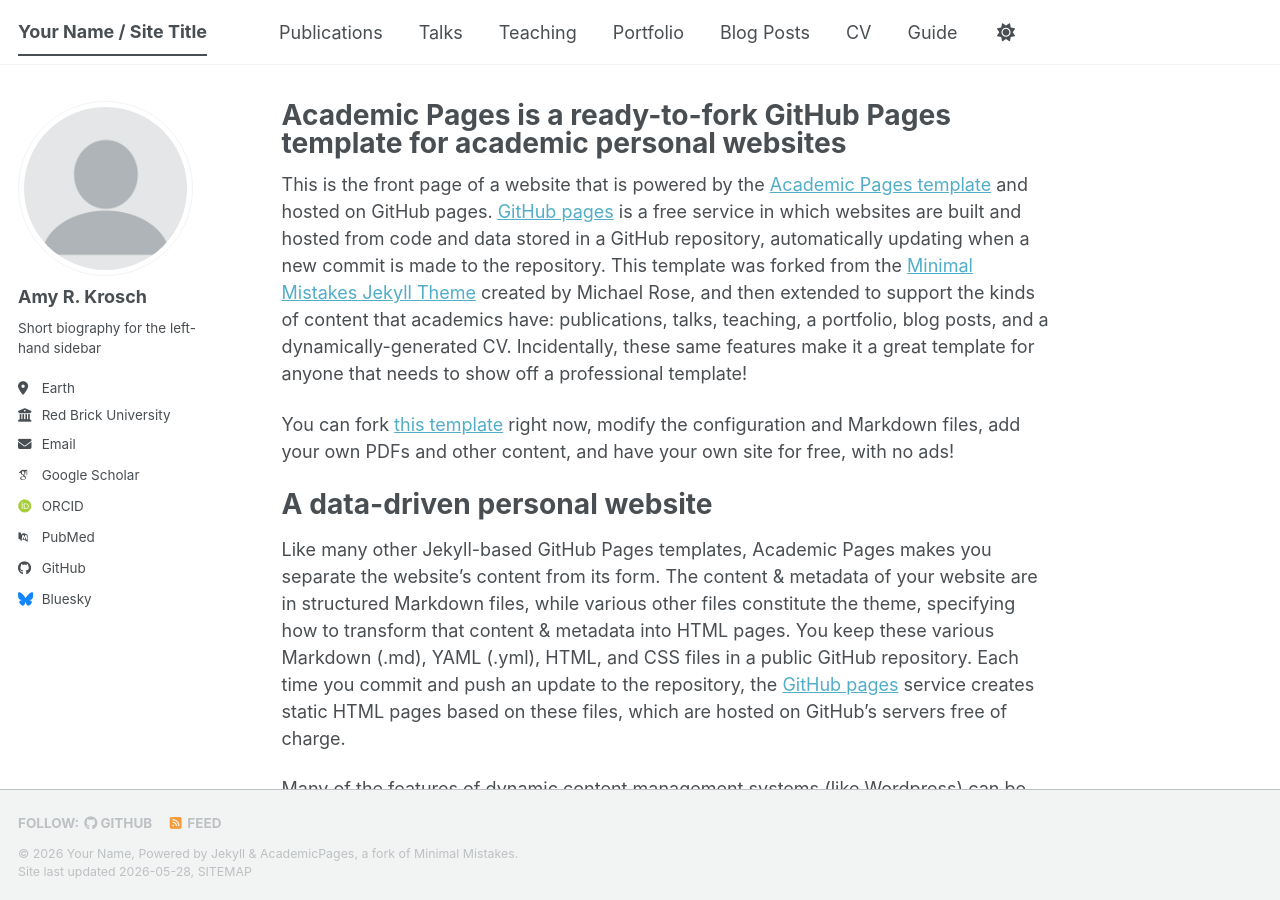
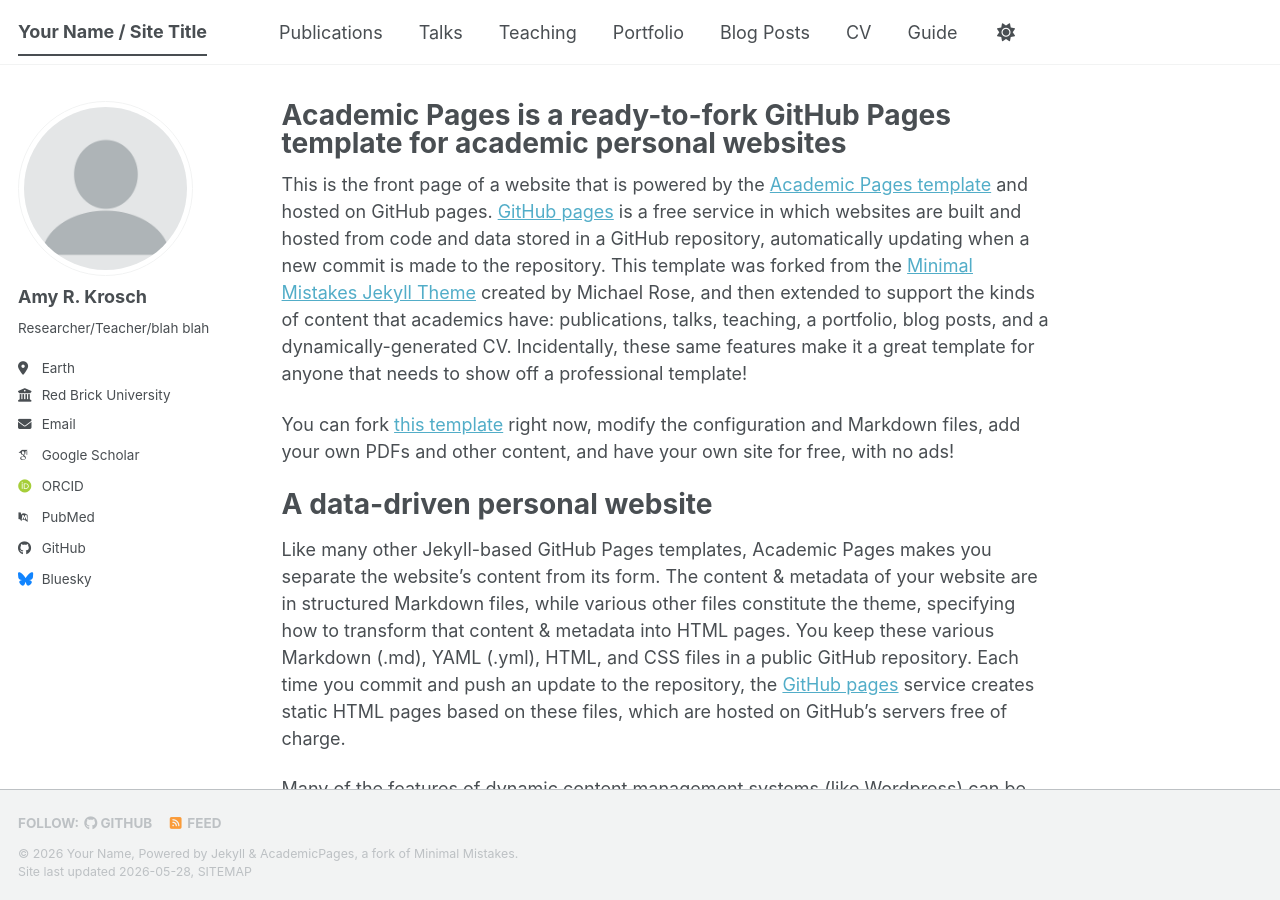
Before and after one commit to amykrosch/amykrosch.github.io, a Jekyll site: the page built from _pages/about.md, in a window 1280 px wide and 900 px high. Built offline with Jekyll 4.4.1, drawn with Linux system fonts in a browser that asks for light colours; some web fonts are replaced; a script bundle is joined from its source files by our own code; library files that are not in the unit come from our copies.

Commit message:
Update _config.yml

```diff
--- a/_config.yml
+++ b/_config.yml
@@ -26,7 +26,7 @@ author:
   avatar           : "profile.png"
   name             : "Amy R. Krosch"
   pronouns         : # example: "she/her"
-  bio              : "Short biography for the left-hand sidebar"
+  bio              : "Researcher/Teacher/blah blah"
   location         : "Earth"
   employer         : "Red Brick University"
   uri              : # URL
```
